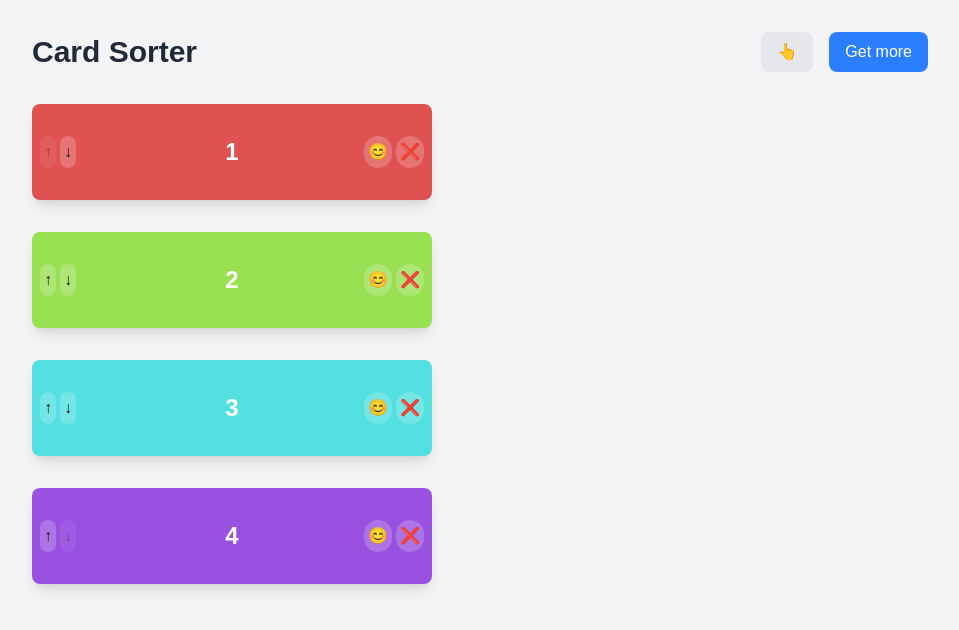
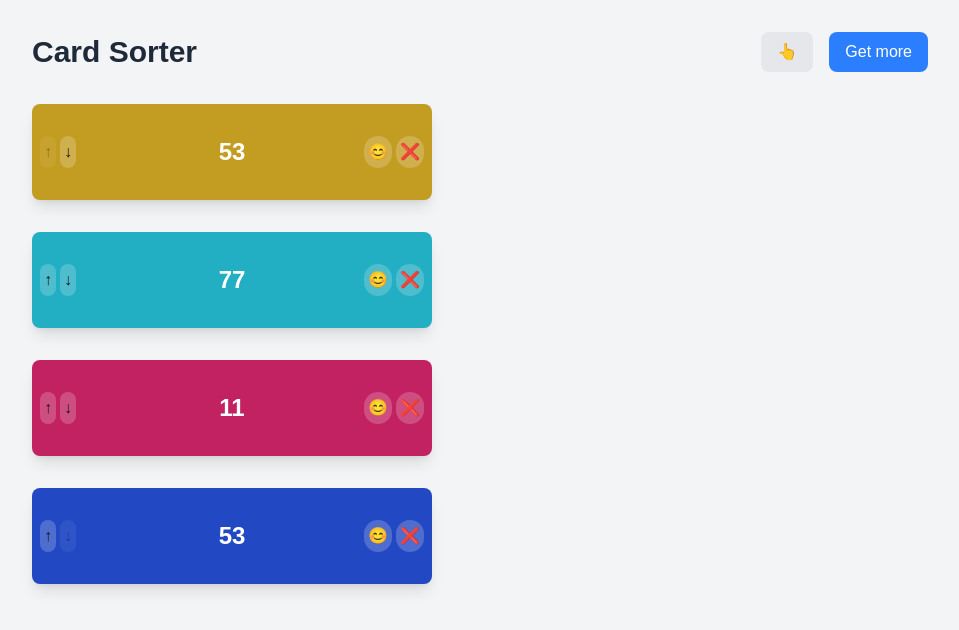
Before and after one commit to jasonjgeiger/SortingPrototype, a Next.js app: page / in a window 1280 px wide. Shown: the top 630 px of the page, without its empty margins (160-1119 px from the left). Built offline with nearby package versions, Linux system fonts and the light colour scheme.

Commit message:
build errors fixed

```diff
--- a/src/components/Card.tsx
+++ b/src/components/Card.tsx
@@ -1,7 +1,6 @@
 import { useDrag, useDrop } from 'react-dnd';
 import { motion } from 'framer-motion';
 import { Card as CardType } from '@/types/sorting';
-import { RefObject } from 'react';
 
 interface CardProps {
   card: CardType;
@@ -50,7 +49,6 @@ export const Card = ({ card, index, moveCard, onPinCard, onRemoveCard, showDragH
       const hoverMiddle = hoveredRect.top + hoveredRect.height / 2;
       const hoverClientY = clientOffset.y;
 
-      // Only perform the move when the mouse has crossed half of the items height
       if (item.index < index && hoverClientY < hoverMiddle) {
         return;
       }
@@ -58,7 +56,6 @@ export const Card = ({ card, index, moveCard, onPinCard, onRemoveCard, showDragH
         return;
       }
 
-      // Time to actually perform the action
       moveCard(item.index, index);
       item.index = index;
     },
@@ -76,7 +73,7 @@ export const Card = ({ card, index, moveCard, onPinCard, onRemoveCard, showDragH
 
   return (
     <motion.div
-      ref={drop as any}
+      ref={drop as unknown as React.RefObject<HTMLDivElement>}
       className={`w-[400px] h-24 rounded-lg shadow-lg flex items-center select-none relative ${
         isDragging ? 'opacity-50' : 'opacity-100'
       } ${card.isPinned ? 'ring-2 ring-blue-500' : ''} ${
@@ -89,7 +86,7 @@ export const Card = ({ card, index, moveCard, onPinCard, onRemoveCard, showDragH
       {/* Drag Handle */}
       {showDragHandle && (
         <div
-          ref={drag as any}
+          ref={drag as unknown as React.RefObject<HTMLDivElement>}
           className="absolute bottom-0 left-1/2 -translate-x-1/2 w-12 h-6 flex items-center justify-center cursor-move"
         >
           <div className="w-full h-full flex items-center justify-center hover:bg-white/10 rounded-b-lg">
--- a/src/components/SortingContainer.tsx
+++ b/src/components/SortingContainer.tsx
@@ -1,31 +1,18 @@
 "use client"
+
 import { useState, useCallback } from 'react';
-import { DndProvider, useDrop } from 'react-dnd';
+import { DndProvider } from 'react-dnd';
 import { HTML5Backend } from 'react-dnd-html5-backend';
-import { motion, AnimatePresence } from 'framer-motion';
 import { Card } from './Card';
-import { Card as CardType, SortingMethod } from '@/types/sorting';
+import { Card as CardType } from '@/types/sorting';
 
-const getNextCardValue = (cards: CardType[]): number => {
-  const maxValue = Math.max(...cards.map(card => card.value), 0);
-  return maxValue + 1;
-};
-
-const generateRecommendation = (cards: CardType[]): CardType => ({
-  id: `rec-${Date.now()}`,
-  value: getNextCardValue(cards),
-  color: `hsl(${(Math.random() * 360)}, 70%, 60%)`,
+const generateInitialCards = (count: number): CardType[] => {
+  return Array.from({ length: count }, (_, i) => ({
+    id: `card-${i}`,
+    value: Math.floor(Math.random() * 100),
+    color: `hsl(${Math.random() * 360}, 70%, 45%)`,
     isPinned: false,
-  isRecommendation: true,
-});
-
-const generateInitialCards = (count: number = 4): CardType[] => {
-  return Array.from({ length: count }, (_, i) => ({
-    id: `rec-${i}`,
-    value: i + 1,
-    color: `hsl(${(i * 90) % 360}, 70%, 60%)`,
-    isPinned: false,
-    isRecommendation: true,
+    isRecommendation: true
   }));
 };
 
@@ -36,25 +23,11 @@ const CardList = ({ cards, moveCard, onPinCard, onRemoveCard, showDragHandle }:
   onRemoveCard: (index: number) => void;
   showDragHandle: boolean;
 }) => {
-  const [, drop] = useDrop(() => ({
-    accept: 'CARD',
-    drop: (item: { id: string; index: number }) => {
-      // This is a placeholder - the actual drop handling is done in the Card component
-    },
-  }));
-
   return (
-    <div ref={drop as any} className="space-y-8">
-      <AnimatePresence>
+    <div className="space-y-8">
       {cards.map((card, index) => (
-          <motion.div
+        <Card
           key={card.id}
-            initial={{ opacity: 0, y: 20 }}
-            animate={{ opacity: 1, y: 0 }}
-            exit={{ opacity: 0, y: -20 }}
-            transition={{ duration: 0.2 }}
-          >
-            <Card
           card={card}
           index={index}
           moveCard={moveCard}
@@ -62,23 +35,19 @@ const CardList = ({ cards, moveCard, onPinCard, onRemoveCard, showDragHandle }:
           onRemoveCard={onRemoveCard}
           showDragHandle={showDragHandle}
         />
-          </motion.div>
       ))}
-      </AnimatePresence>
     </div>
   );
 };
 
 export const SortingContainer = () => {
   const [cards, setCards] = useState<CardType[]>(generateInitialCards(4));
-  const [sortingMethod, setSortingMethod] = useState<SortingMethod>('bubble');
-  const [isSorting, setIsSorting] = useState(false);
   const [showDragHandles, setShowDragHandles] = useState(false);
 
   const moveCard = useCallback((dragIndex: number, hoverIndex: number) => {
-    setCards((prevCards: CardType[]) => {
+    setCards((prevCards) => {
       const newCards = [...prevCards];
-      const draggedCard = { ...newCards[dragIndex] };
+      const draggedCard = newCards[dragIndex];
       newCards.splice(dragIndex, 1);
       newCards.splice(hoverIndex, 0, draggedCard);
       return newCards;
@@ -88,22 +57,7 @@ export const SortingContainer = () => {
   const handlePinCard = useCallback((index: number) => {
     setCards((prevCards) => {
       const newCards = [...prevCards];
-      newCards[index] = {
-        ...newCards[index],
-        isPinned: true,
-        isRecommendation: false,
-      };
-      return newCards;
-    });
-  }, []);
-
-  const handleAddCard = useCallback(() => {
-    setCards((prevCards) => {
-      const newCards = [...prevCards];
-      const lastUnpinnedIndex = newCards.findIndex(card => !card.isPinned);
-      if (lastUnpinnedIndex !== -1) {
-        newCards[lastUnpinnedIndex] = generateRecommendation(newCards);
-      }
+      newCards[index] = { ...newCards[index], isPinned: true };
       return newCards;
     });
   }, []);
@@ -111,30 +65,16 @@ export const SortingContainer = () => {
   const handleRemoveCard = useCallback((index: number) => {
     setCards((prevCards) => {
       const newCards = [...prevCards];
-      newCards[index] = generateRecommendation(newCards);
+      newCards.splice(index, 1);
       return newCards;
     });
   }, []);
 
-  const reloadRecommendations = useCallback(() => {
+  const handleReloadRecommendations = useCallback(() => {
     setCards((prevCards) => {
-      const newCards = [...prevCards];
-      const maxValue = Math.max(...newCards.map(card => card.value), 0);
-
-      // Only replace unpinned cards with new recommendations
-      newCards.forEach((card, index) => {
-        if (!card.isPinned) {
-          newCards[index] = {
-            id: `rec-${Date.now()}-${index}`,
-            value: maxValue + index + 1,
-            color: `hsl(${(Math.random() * 360)}, 70%, 60%)`,
-            isPinned: false,
-            isRecommendation: true,
-          };
-        }
-      });
-
-      return newCards;
+      const pinnedCards = prevCards.filter(card => card.isPinned);
+      const newRecommendations = generateInitialCards(4 - pinnedCards.length);
+      return [...pinnedCards, ...newRecommendations];
     });
   }, []);
 
@@ -153,7 +93,7 @@ export const SortingContainer = () => {
                 {showDragHandles ? "✋" : "👆"}
               </button>
               <button
-                onClick={reloadRecommendations}
+                onClick={handleReloadRecommendations}
                 className="px-4 py-2 bg-blue-500 text-white rounded-lg hover:bg-blue-600 transition-colors"
               >
                 Get more
```
Lines whose indentation alone changed are shown as unchanged.
